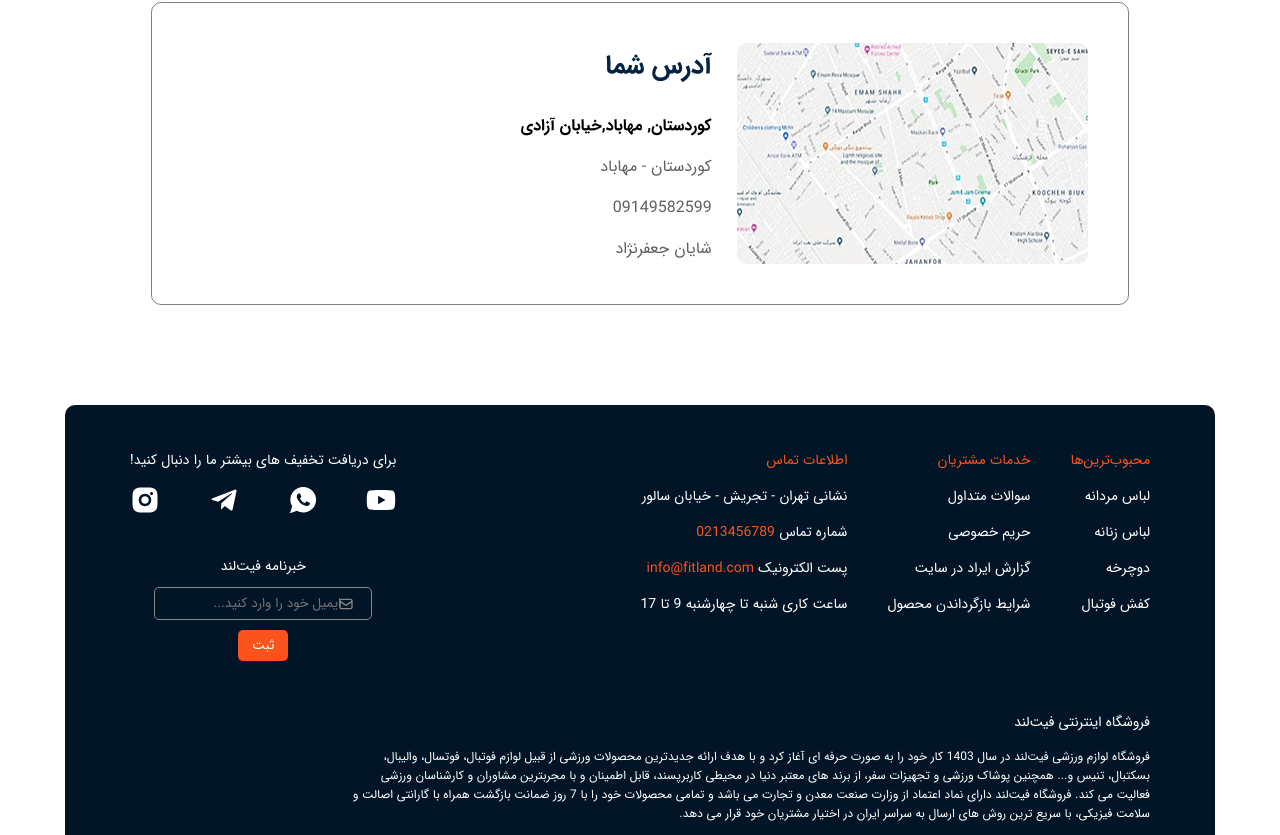
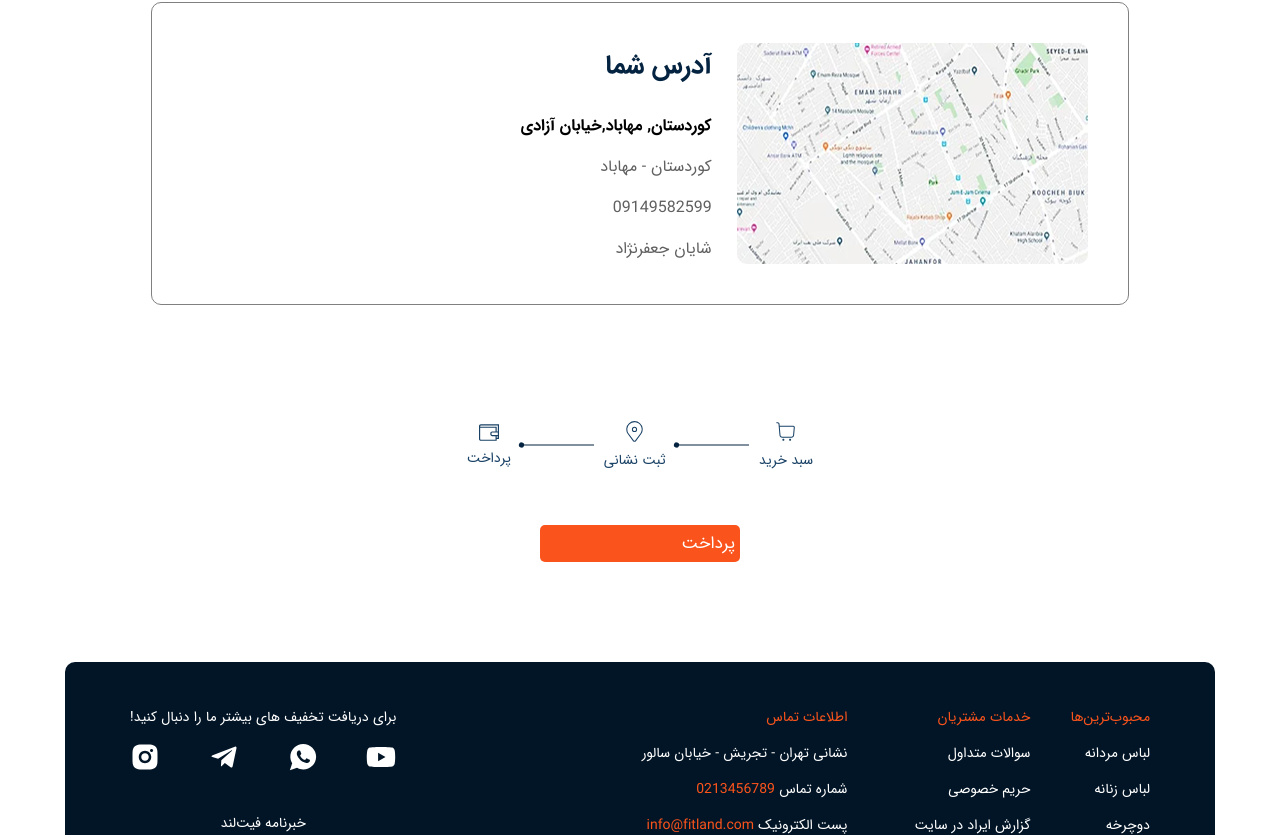
Before and after one commit to NooberThanYall/FitLand, a React (Vite) app: page /Payment in a window 1280 px wide. Shown: the part 494-1329 px from the top of the page. Built offline with nearby package versions, Linux system fonts and the light colour scheme.

Commit message:
set buy process for payment page and develope its logic

```diff
--- a/src/Components/Cart/BuyProcess/BuyProcess.tsx
+++ b/src/Components/Cart/BuyProcess/BuyProcess.tsx
@@ -11,11 +11,34 @@ export default function BuyProcess() {
 
     return (
         <div className="container-icons-process">
-            <p className={`icons-and-titles-process ${location.pathname === '/Cart' || '/GetAddress' ? 'icon-on' : ''}`}><CiShoppingCart size={25} /> سبد خرید</p>
-            <img src={`${location.pathname === '/GetAddress' ? 'Imgs/blue-line-buy-process.png' : 'Imgs/process-line.png'}`} className='img-line-buy-process' />
-            <p className={`icons-and-titles-process ${location.pathname === '/GetAddress' ? 'icon-on' : ''}`}><CiLocationOn size={25} /> ثبت نشانی</p>
-            <img src="Imgs/process-line.png" className='img-line-buy-process' />
-            <p className='icons-and-titles-process'><TfiWallet size={20} /> پرداخت</p>
+            <p className={`icons-and-titles-process ${location.pathname === '/Cart' || '/GetAddress' || '/Payment' ? 'icon-on' : ''}`}><CiShoppingCart size={25} /> سبد خرید</p>
+
+            {location.pathname === '/GetAddress' && (
+                <img src='Imgs/blue-line-buy-process.png' className='img-line-buy-process' />
+            )}
+
+            {location.pathname === '/Payment' && (
+                <img src='Imgs/blue-line-buy-process.png' className='img-line-buy-process' />
+            )}
+
+            {location.pathname === '/Cart' && (
+                <img src='Imgs/process-line.png' className='img-line-buy-process' />
+            )}
+
+            {location.pathname === '/GetAddress' && (
+                <p className='icons-and-titles-process icon-on'><CiLocationOn size={25} /> ثبت نشانی</p>
+            )}
+
+            {location.pathname === '/Payment' && (
+                <p className='icons-and-titles-process icon-on'><CiLocationOn size={25} /> ثبت نشانی</p>
+            )}
+
+            {location.pathname === '/Cart' && (
+                <p className='icons-and-titles-process'><CiLocationOn size={25} /> ثبت نشانی</p>
+            )}
+
+            <img src={`${location.pathname === '/Payment' ? 'Imgs/blue-line-buy-process.png' : 'Imgs/process-line.png'}`} className='img-line-buy-process' />
+            <p className={`icons-and-titles-process ${location.pathname === '/Payment' ? 'icon-on' : ''}`}><TfiWallet size={20} /> پرداخت</p>
         </div>
     )
 }
--- a/src/Components/Cart/Payment/Payment.css
+++ b/src/Components/Cart/Payment/Payment.css
@@ -9,7 +9,6 @@
     color: #032340;
     font-size: 26px;
     font-weight: 700;
-    text-align: center;
 }
 
 .contaienr-user-address{
@@ -66,3 +65,22 @@
 .container-detail-address{
     width: 58%;
 }
+
+.container-submit-buy{
+    margin-top: 100px;
+}
+
+.btn-final-buy{
+    border: none;
+    color: white;
+    background-color: #FA541C;
+    padding: 5px;
+    border-radius: 5px;
+    font-size: 17px;
+    width: 200px;
+    display: flex;
+    flex-direction: column;
+    justify-self: center;
+    margin-top: 40px;
+    cursor: pointer;
+}
--- a/src/Components/Cart/Payment/Payment.tsx
+++ b/src/Components/Cart/Payment/Payment.tsx
@@ -1,3 +1,4 @@
+import BuyProcess from '../BuyProcess/BuyProcess'
 import CardsInvoice from '../CardsInvoice/CardsInvoice'
 import './Payment.css'
 import './mediaPayment.css'
@@ -25,6 +26,11 @@ export default function Payment() {
                     </div>
                 </div>
 
+                <div className="container-submit-buy">
+                    <BuyProcess />
+                    <button className="btn-final-buy">پرداخت</button>
+                </div>
+
             </div>
         </div>
     )
```
